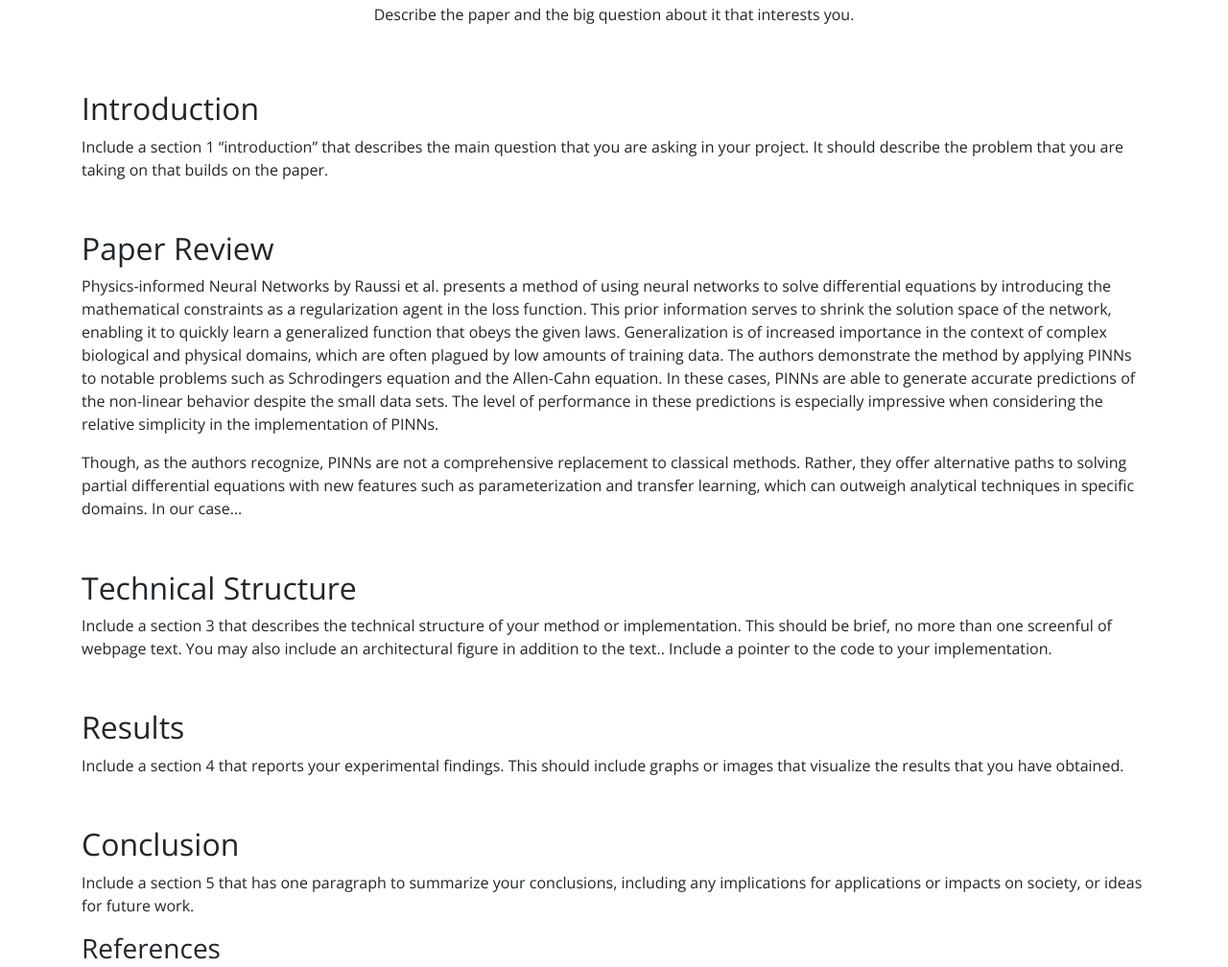
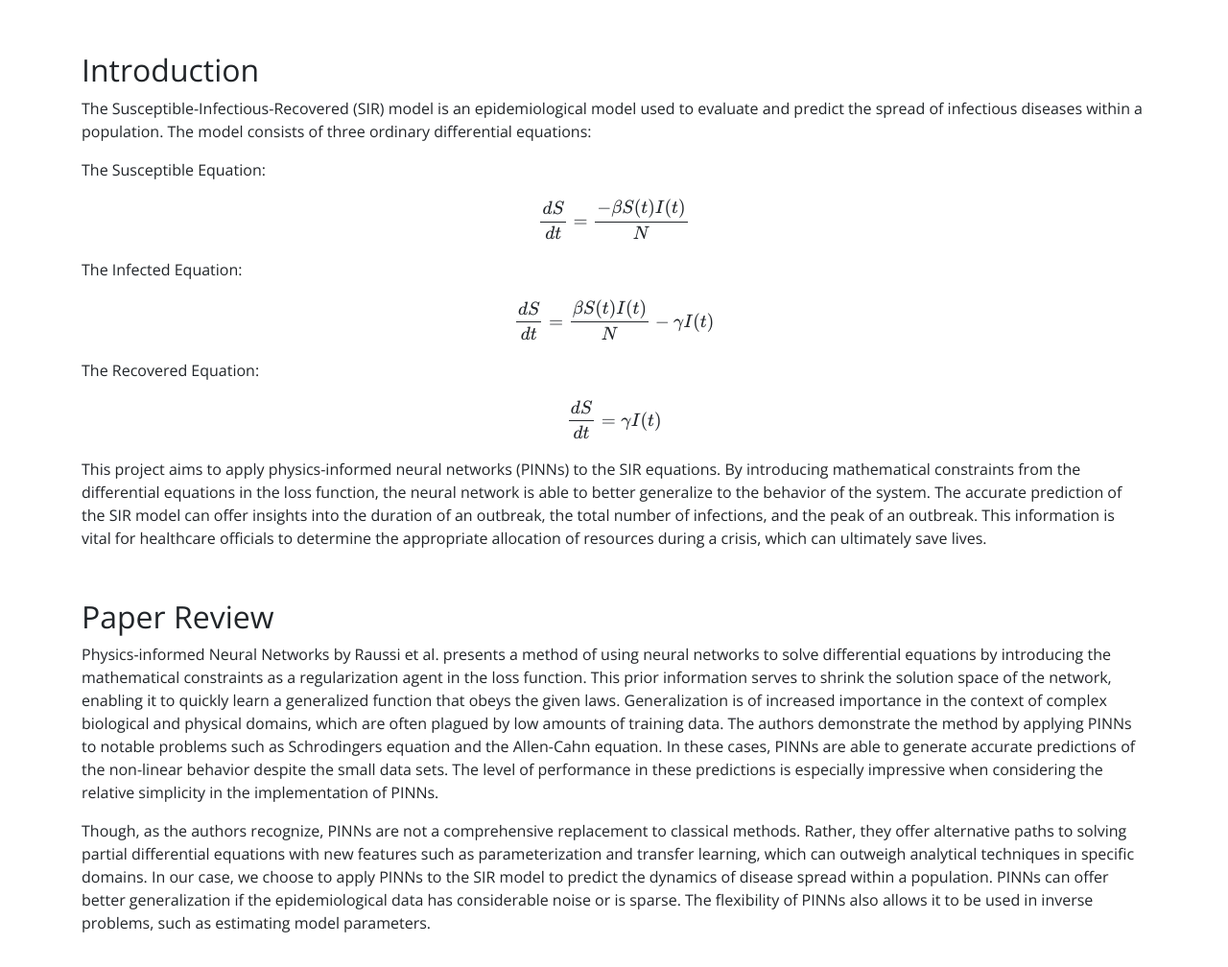
Before and after one commit to yashrbhora/exploring-PINNs-for-diffeq, a plain HTML site: page index.html in a window 1280 px wide. Shown: the part 327-1335 px from the top of the page at 96% size. Drawn offline with nearby package versions, Linux system fonts and the light colour scheme.

Commit message:
section 1,2,5

```diff
--- a/index.html
+++ b/index.html
@@ -1,7 +1,7 @@
 <!doctype html>
 <html lang="en">
 <head>
-<title>Exploring Physics-informed Neural Networks for Differential Equations</title>
+<title>Exploring Physics-informed Neural Networks For Differential Equations</title>
 <meta property="og:title" content=Your Project Name" />
 <meta name="twitter:title" content="Your Project Name" />
 <meta name="description" content="Your project about your cool topic described right here." />
@@ -14,6 +14,8 @@
 <link rel="stylesheet" href="https://cdn.jsdelivr.net/npm/bootstrap@4.6.2/dist/css/bootstrap.min.css" integrity="sha384-xOolHFLEh07PJGoPkLv1IbcEPTNtaed2xpHsD9ESMhqIYd0nLMwNLD69Npy4HI+N" crossorigin="anonymous">
 <script src="https://cdn.jsdelivr.net/npm/jquery@3.5.1/dist/jquery.slim.min.js" integrity="sha384-DfXdz2htPH0lsSSs5nCTpuj/zy4C+OGpamoFVy38MVBnE+IbbVYUew+OrCXaRkfj" crossorigin="anonymous"></script>
 <script src="https://cdn.jsdelivr.net/npm/bootstrap@4.6.2/dist/js/bootstrap.bundle.min.js" integrity="sha384-Fy6S3B9q64WdZWQUiU+q4/2Lc9npb8tCaSX9FK7E8HnRr0Jz8D6OP9dO5Vg3Q9ct" crossorigin="anonymous"></script>
+<script src="https://polyfill.io/v3/polyfill.min.js?features=es6"></script>
+<script id="MathJax-script" async src="https://cdn.jsdelivr.net/npm/mathjax@3/es5/tex-mml-chtml.js"></script>
 <link href="https://fonts.googleapis.com/css?family=Open+Sans:300,400,700" rel="stylesheet">
 <link href="style.css" rel="stylesheet">
 
@@ -22,7 +24,7 @@
 <div class="nd-pageheader">
  <div class="container">
  <h1 class="lead">
- <nobr class="widenobr">Exploring Physics-informed Neural Networks for Differential Equations</nobr>
+ <nobr class="widenobr">Exploring Physics-informed Neural Networks For Differential Equations</nobr>
  <nobr class="widenobr">For DS 4440</nobr>
  </h1>
  </div>
@@ -32,7 +34,6 @@
 <div class="row">
 <div class="col justify-content-center text-center">
 <h2>An Analysis of Physics-informed Neural Networks for Differential Equations</h2>
-<p>Describe the paper and the big question about it that interests you.</p>
 </div>
 </div>
 <div class="row">
@@ -40,10 +41,22 @@
 
 <h2>Introduction</h2>
 
-<p>Include a section 1 “introduction” that describes the main question that you are asking in
-  your project. It should describe the problem that you are taking on that builds on the
-  paper.
+<p>The Susceptible-Infectious-Recovered (SIR) model is an epidemiological model used to evaluate and predict the spread
+  of infectious diseases within a population. The model consists of three ordinary differential equations:
 </p>
+
+<p>The Susceptible Equation: $$\frac{dS}{dt} = \frac{-\beta S(t) I(t)}{{N}}$$</p>
+
+<p>The Infected Equation: $$\frac{dS}{dt} = \frac{\beta S(t) I(t)}{N} - \gamma I(t)$$</p>
+
+<p>The Recovered Equation: $$\frac{dS}{dt} = \gamma I(t)$$</p>
+
+<p>This project aims to apply physics-informed neural networks (PINNs) to the SIR equations. By introducing mathematical
+  constraints from the differential equations in the loss function, the neural network is able to better generalize to
+  the behavior of the system. The accurate prediction of the SIR model can offer insights into the duration of an
+  outbreak, the total number of infections, and the peak of an outbreak. This information is vital for healthcare
+  officials to determine the appropriate allocation of resources during a crisis, which can ultimately save lives.</p>
+
 
 <h2>Paper Review</h2>
 <p>Physics-informed Neural Networks by Raussi et al. presents a method of using neural networks to solve
@@ -58,7 +71,10 @@
 </p>
 <p>Though, as the authors recognize, PINNs are not a comprehensive replacement to classical methods. Rather, they offer
   alternative paths to solving partial differential equations with new features such as parameterization and transfer
-  learning, which can outweigh analytical techniques in specific domains. In our case...
+  learning, which can outweigh analytical techniques in specific domains. In our case, we choose to apply PINNs to the
+  SIR model to predict the dynamics of disease spread within a population. PINNs can offer better generalization if
+  the epidemiological data has considerable noise or is sparse. The flexibility of PINNs also allows it to be used in
+  inverse problems, such as estimating model parameters.
 </p>
 
 <h2>Technical Structure</h2>
@@ -77,8 +93,12 @@
 
 <h2>Conclusion</h2>
 
-<p>Include a section 5 that has one paragraph to summarize your conclusions, including
-  any implications for applications or impacts on society, or ideas for future work.
+<p>As shown above, the application of PINNs to the SIR equations generates substantial improvements over basic neural
+  network architectures. By informing the loss function with prior information about the system, the model is able to
+  better generalize to the long-term behavior of the disease spread. The increased accuracy in modeling these equations
+  can provide policymakers with valuable knowledge about the future state of the population. In the future, this work
+  could be further progressed by applying PINNs to more complicated epidemiological equations such as the SEIR or SEIRS
+  models.
 </p>
 
 <h3>References</h3>
```
